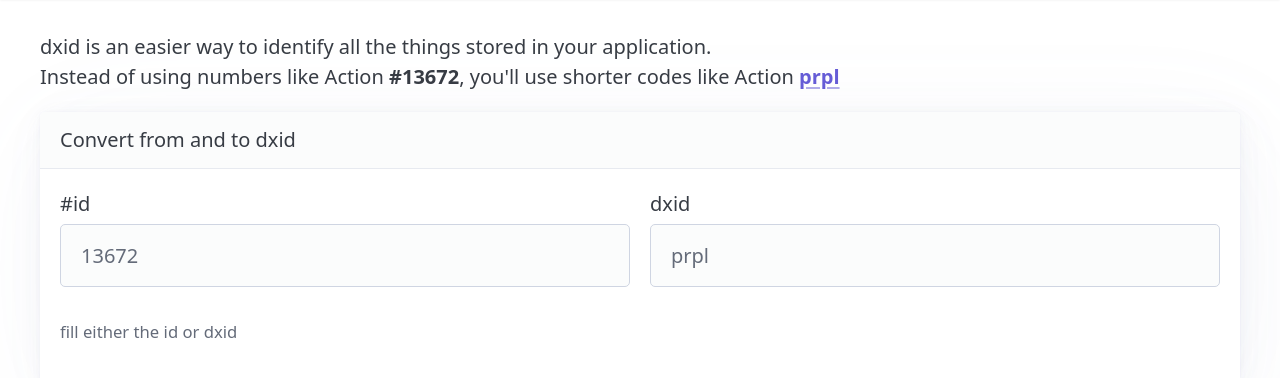
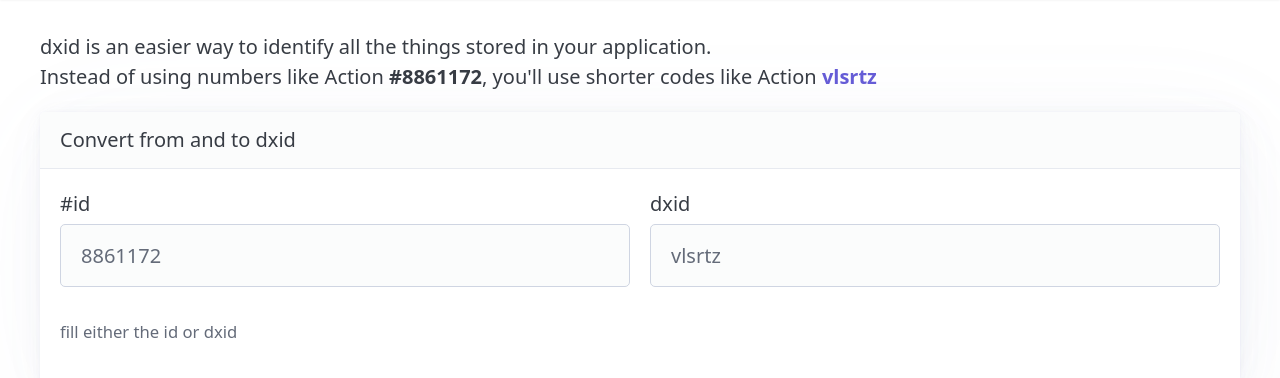
Before and after one commit to tttp/dxid, a website: page index.html in a window 1280 px wide. Shown: the part 108-486 px from the top of the page. Drawn offline with Linux system fonts and the light colour scheme.

Commit message:
change randomly the id and dxid used as example, because why not

```diff
--- a/index.html
+++ b/index.html
@@ -10,12 +10,16 @@
         box-shadow: lightgrey 0 2px 3px;
         background: rgba(238, 238, 238, 0.9);
         width: 100%;
-        position:fixed;
+        position: fixed;
         padding: 0;
       }
 
-      main {border-top: transparent solid 120px;}
-
+      main {
+        border-top: transparent solid 120px;
+      }
+      a#dxid {
+        text-decoration: none;
+      }
     </style>
     <title>Understanding DXID Identifiers</title>
   </head>
@@ -52,8 +56,8 @@
       <p>
         dxid is an easier way to identify all the things stored in your
         application. <br />
-        Instead of using numbers like Action <b>#13672</b>, you&#39;ll use
-        shorter codes like Action <a href="#prpl"><b>prpl</b></a>
+        Instead of using numbers like Action <b id="id">#13672</b>, you&#39;ll
+        use shorter codes like Action <b><a id="dxid" href="#prpl">prpl</a></b>
       </p>
 
       <article>
@@ -94,7 +98,14 @@
             <ul>
               <li>Easier to read, write, and remember</li>
               <li>Less prone to copy/paste errors</li>
-              <li>Built-in <em data-tooltip="the first digit is a checksum, like for credit cards or IBANs">error detection</em> to catch typos</li>
+              <li>
+                Built-in
+                <em
+                  data-tooltip="the first digit is a checksum, like for credit cards or IBANs"
+                  >error detection</em
+                >
+                to catch typos
+              </li>
             </ul>
           </li>
           <li>
@@ -109,7 +120,8 @@
                 <a href="#lkhhc">lkhhc</a>&quot; (shorter and catches typos)
               </li>
               <li>
-                If there is a mistake and you forget a char, it will correctly identify lkhh or lkhc as typos
+                If there is a mistake and you forget a char, it will correctly
+                identify lkhh or lkhc as typos
               </li>
             </ul>
           </li>
@@ -124,7 +136,13 @@
                 all the easy to confuse chars (1 vs. l, 0 vs. O) aren't used
               </li>
               <li>
-                there aren't <em data-tooltip="well, there is y">voyels</em> either, so no risk that an diid looks <em data-tooltip="we checked, no offensive words in 48 languages">like a word</em>
+                there aren't
+                <em data-tooltip="well, there is y">voyels</em> either, so no
+                risk that an diid looks
+                <em
+                  data-tooltip="we checked, no offensive words in 48 languages"
+                  >like a word</em
+                >
               </li>
             </ul>
           </li>
@@ -137,7 +155,7 @@
               <li>you just convert them to dxid when displaying them</li>
               <li>you just convert them to id when the users submit them</li>
               <li>simple to check from the cli<code>$npx dxid lkhhc</code></li>
-              <li>923 <b>bytes</b> zipped and compressed</div>
+              <li>923 <b>bytes</b> zipped and compressed</li>
               <li>no dependency, lots of tests</li>
             </ul>
           </li>
@@ -178,7 +196,7 @@
 
       idField.addEventListener("input", (e) => {
         const id = e.target.value.trim();
-        dxidField.value = id ? dxid.stringify(+id) : '';
+        dxidField.value = id ? dxid.stringify(+id) : "";
         document.location.hash = dxidField.value;
         dxidField.ariaInvalid = "false";
       });
@@ -191,6 +209,28 @@
         idField.placeholder = "";
         dxidField.placeholder = "";
       });
+
+      const example = (digitLength) => {
+        const min = Math.pow(10, digitLength - 1);
+        const max = Math.pow(10, digitLength) - 1;
+        const randomValue = Math.floor(Math.random() * (max - min + 1)) + min;
+        const randomdxid = dxid.stringify(randomValue); // stringify  takes an id and returns a dxid
+        //const randomValue = dxid.parse(randomdxid,false); // parse takes a dxid and returns an id
+        document.getElementById("id").textContent = "#" + randomValue;
+        document.getElementById("dxid").textContent = randomdxid;
+        document.getElementById("dxid").href = "#" + randomdxid;
+        if (idField.placeholder != "") {
+          dxidField.placeholder = randomdxid;
+          idField.placeholder = randomValue;
+        }
+      };
+
+      example(5);
+
+      setInterval(() => {
+        const digitLength = Math.floor(Math.random() * 10) + 3;
+        example(digitLength);
+      }, 5000);
     </script>
   </body>
 </html>
```
